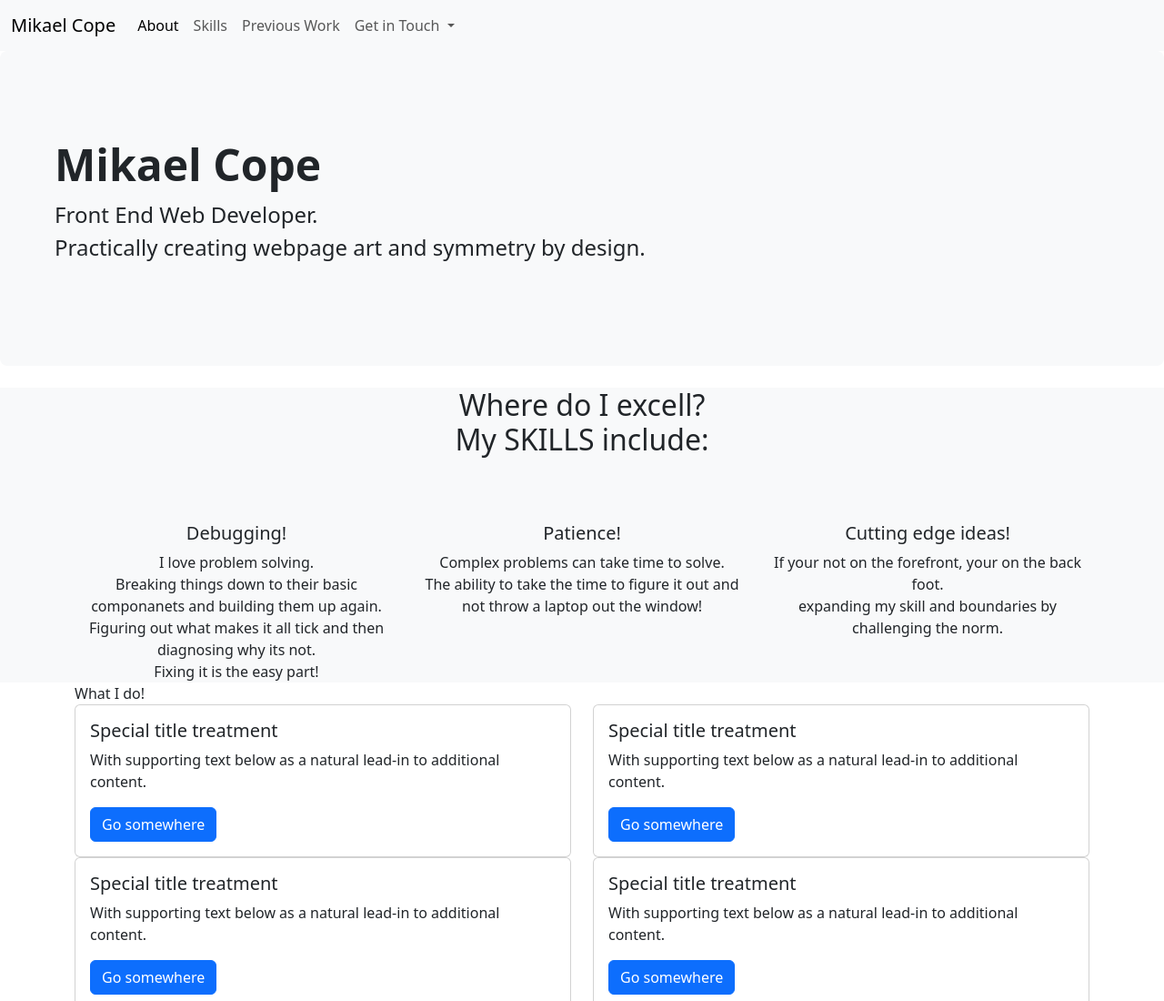
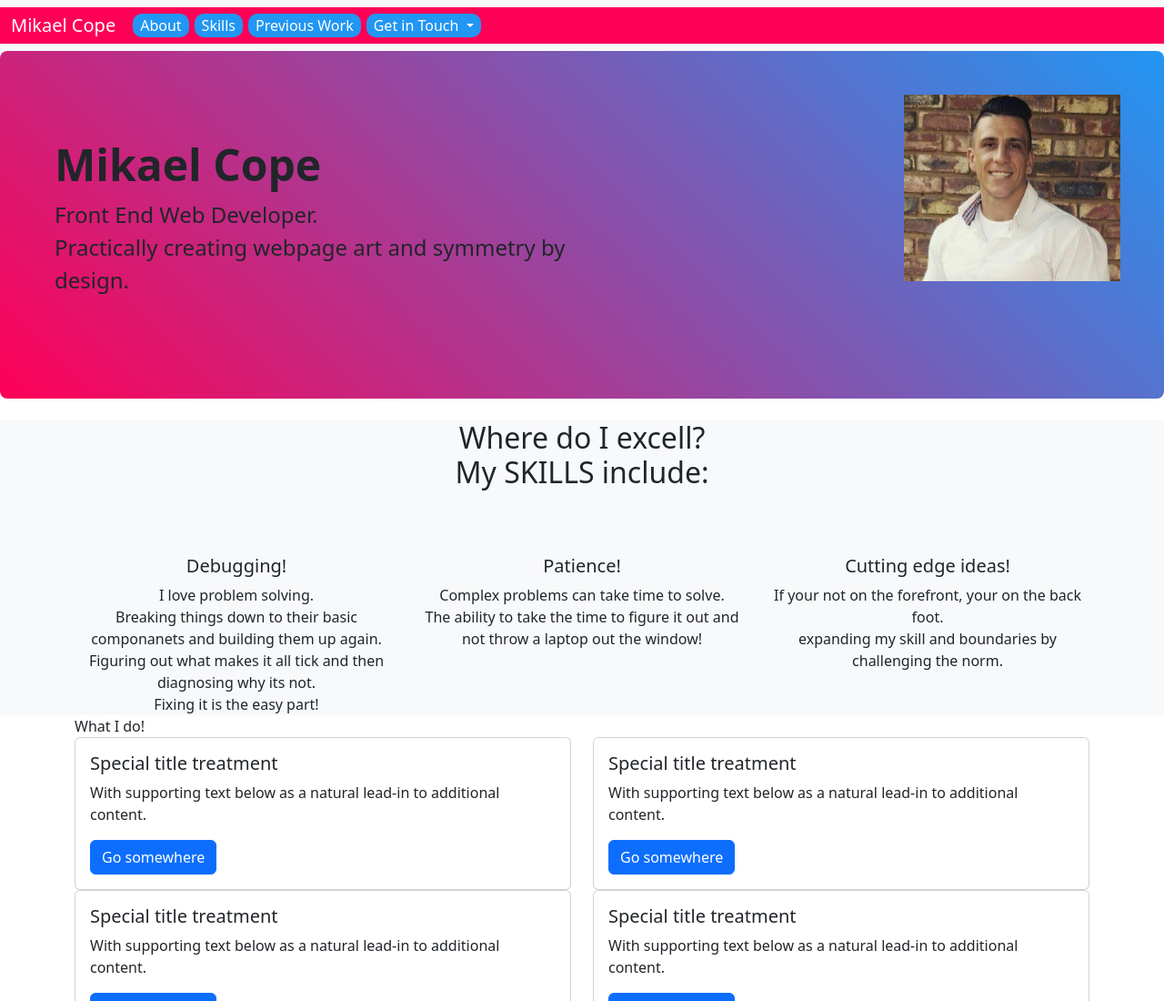
Before and after one commit to Mikaelcope/Bootstrap-Portfolio, a plain HTML site: page index.html in a window 1280 px wide. Shown: the top 1100 px of the page at 91% size. Drawn offline with nearby package versions, Linux system fonts and the light colour scheme.

Commit message:
Changes to CSS and addition of images

```diff
--- a/CSS/style.css
+++ b/CSS/style.css
@@ -0,0 +1,43 @@
+/* Navigational Styling */
+#mainnav {
+    background: #ff0057;
+    text-decoration: none;
+}
+.navbar-brand {
+    text-decoration: none;
+    color: white;
+}
+.dropdown-menu {
+    background: linear-gradient(45deg, #ff0057, #2196f3);
+}
+
+.nav-link {
+    text-decoration: none;
+    color: white;
+    background-color: #2196f3;
+    padding: 1px;
+    border-radius: 10px;
+}
+.nav-item {
+    margin: 3px;
+}
+
+#nav-link:hover {
+    background-color:#ff0057;
+}
+
+/* Hero Sectiomn */
+.hero {
+    margin: 0px;
+    background: linear-gradient(45deg, #ff0057, #2196f3);
+    display: flex;
+}
+
+.self-image {
+    height: auto;
+    width: 300px;
+    background-image: url(../Images/Image\ Self.jpg);
+    justify-content: right;
+    background-size: contain;
+    background-repeat: no-repeat;
+}q
--- a/index.html
+++ b/index.html
@@ -12,7 +12,7 @@
 <body>
     <!-- Navigation -->
     <nav class="navbar navbar-expand-lg bg-body-tertiary">
-        <div class="container-fluid">
+        <div class="container-fluid" id="mainnav">
           <a class="navbar-brand" href="#">Mikael Cope</a>
           <button class="navbar-toggler" type="button" data-bs-toggle="collapse" data-bs-target="#navbarNavDropdown" aria-controls="navbarNavDropdown" aria-expanded="false" aria-label="Toggle navigation">
             <span class="navbar-toggler-icon"></span>
@@ -20,16 +20,16 @@
           <div class="collapse navbar-collapse" id="navbarNavDropdown">
             <ul class="navbar-nav">
               <li class="nav-item">
-                <a class="nav-link active" aria-current="page" href="#">About</a>
+                <a class="nav-link" href="#" id="nav-link">About</a>
               </li>
               <li class="nav-item">
-                <a class="nav-link" href="#">Skills</a>
+                <a class="nav-link" href="#" id="nav-link">Skills</a>
               </li>
               <li class="nav-item">
-                <a class="nav-link" href="#">Previous Work</a>
+                <a class="nav-link" href="#" id="nav-link">Previous Work</a>
               </li>
               <li class="nav-item dropdown">
-                <a class="nav-link dropdown-toggle" href="#" role="button" data-bs-toggle="dropdown" aria-expanded="false">
+                <a class="nav-link dropdown-toggle" href="#" role="button" data-bs-toggle="dropdown" aria-expanded="false" id="nav-link">
                   Get in Touch
                 </a>
                 <ul class="dropdown-menu">
@@ -44,11 +44,12 @@
       </nav>
 
       <!-- Hero Section -->
-      <div class="p-5 mb-4 bg-body-tertiary rounded-3">
+      <div class="hero p-5 mb-4 bg-body-tertiary rounded-3" id="Hero">
         <div class="container-fluid py-5">
           <h1 class="display-5 fw-bold">Mikael Cope</h1>
           <p class="col-md-8 fs-4"> Front End Web Developer. <br> Practically creating webpage art and symmetry by design.</p>
         </div>
+        <div class="self-image"></div>
       </div>
 
       <!-- Skills Section -->
```
Also changed, not shown: Images/Image Self.jpg (added), Images/Screenshot.png (added), Images/alexander-shatov-CTZhGbSxWLI-unsplash.jpg (added), Images/alexander-shatov-niUkImZcSP8-unsplash.jpg (added), Images/aron-visuals-BXOXnQ26B7o-unsplash.jpg (added), Images/julien-tromeur-ONHYh31_yJ4-unsplash.jpg (added), Images/mitchell-luo-jz4ca36oJ_M-unsplash.jpg (added), Images/thibault-penin-AWOl7qqsffM-unsplash.jpg (added), 1 other file.
